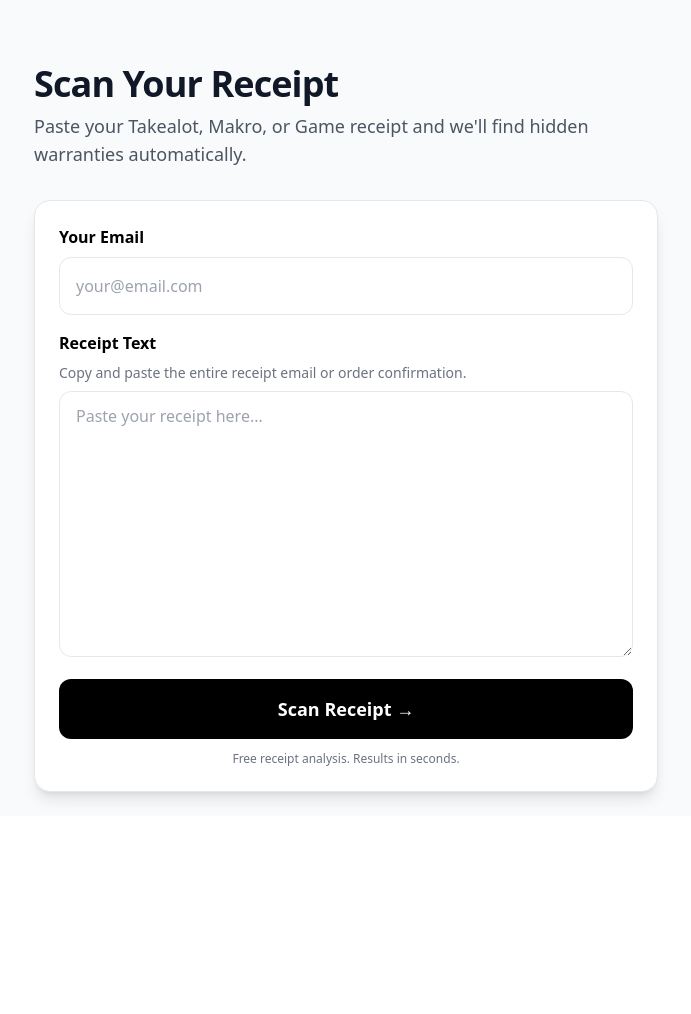
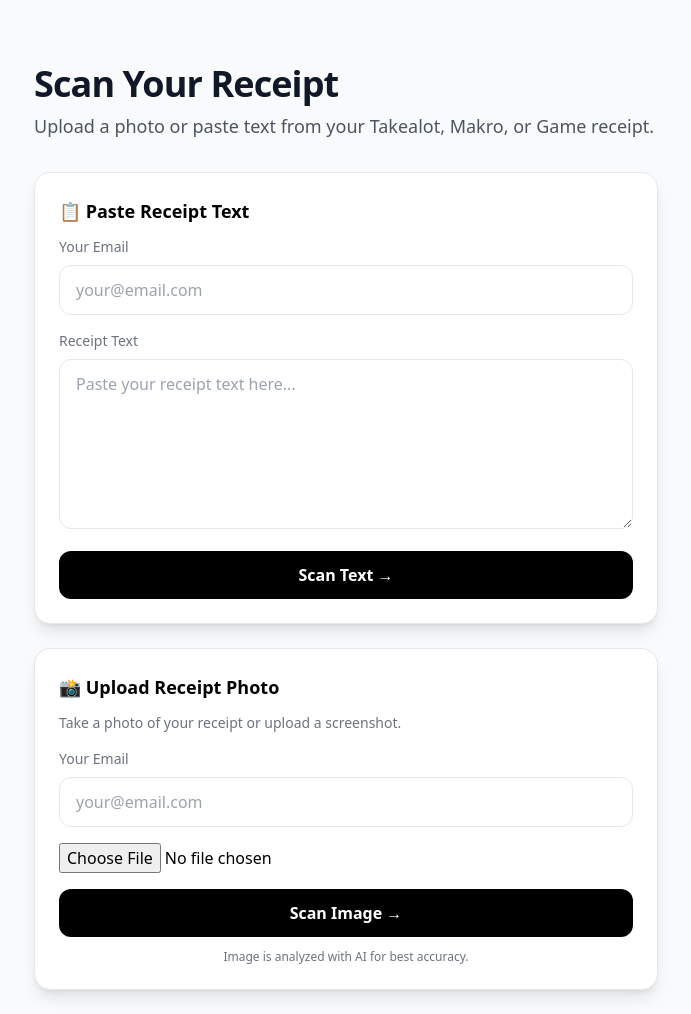
Before and after one commit to claimsa/claimflux-sa, a Flask app: page /scan in a window 1280 px wide. Shown: the part 61-1075 px from the top of the page, without its empty margins (294-985 px from the left). Before the commit the page ends 865 px from the top, so only its background shows below. Run offline with Flask 3, Linux system fonts and the light colour scheme; some libraries are stand-ins or nearby versions.

Commit message:
add image upload to scan page

```diff
--- a/templates/scan.html
+++ b/templates/scan.html
@@ -20,44 +20,41 @@
 
     <div class="max-w-2xl mx-auto mt-16 px-6">
         <h1 class="text-4xl font-bold tracking-tight text-gray-900 mb-2">Scan Your Receipt</h1>
-        <p class="text-lg text-gray-600 mb-8">Paste your Takealot, Makro, or Game receipt and we'll find hidden warranties automatically.</p>
+        <p class="text-lg text-gray-600 mb-8">Upload a photo or paste text from your Takealot, Makro, or Game receipt.</p>
 
+        <!-- Option 1: Paste Text -->
+        <div class="bg-white rounded-2xl shadow-lg border p-6 mb-6">
+            <h3 class="font-semibold text-lg mb-3">📋 Paste Receipt Text</h3>
+            <label class="block text-sm text-gray-500 mb-2">Your Email</label>
+            <input type="email" id="emailInput" placeholder="your@email.com" class="w-full px-4 py-3 border rounded-xl mb-4 outline-none focus:ring-2 focus:ring-black">
+
+            <label class="block text-sm text-gray-500 mb-2">Receipt Text</label>
+            <textarea id="receiptInput" rows="6" placeholder="Paste your receipt text here..." class="w-full px-4 py-3 border rounded-xl mb-4 outline-none focus:ring-2 focus:ring-black"></textarea>
+
+            <button onclick="scanText()" id="textBtn" class="w-full bg-black text-white py-3 rounded-xl font-semibold hover:bg-gray-800 transition">Scan Text →</button>
+        </div>
+
+        <!-- Option 2: Upload Image -->
         <div class="bg-white rounded-2xl shadow-lg border p-6">
-            <label class="block font-semibold mb-2">Your Email</label>
-            <input type="email" id="emailInput" placeholder="your@email.com" class="w-full px-4 py-4 border rounded-xl mb-4 outline-none focus:ring-2 focus:ring-black">
+            <h3 class="font-semibold text-lg mb-3">📸 Upload Receipt Photo</h3>
+            <p class="text-sm text-gray-500 mb-4">Take a photo of your receipt or upload a screenshot.</p>
+            <label class="block text-sm text-gray-500 mb-2">Your Email</label>
+            <input type="email" id="emailInputImg" placeholder="your@email.com" class="w-full px-4 py-3 border rounded-xl mb-4 outline-none focus:ring-2 focus:ring-black">
 
-            <label class="block font-semibold mb-2">Receipt Text</label>
-            <p class="text-sm text-gray-500 mb-2">Copy and paste the entire receipt email or order confirmation.</p>
-            <textarea id="receiptInput" rows="10" placeholder="Paste your receipt here..." class="w-full px-4 py-3 border rounded-xl mb-4 outline-none focus:ring-2 focus:ring-black"></textarea>
+            <input type="file" id="receiptImage" accept="image/*" class="w-full mb-4">
 
-            <button onclick="scanReceipt()" id="scanBtn" class="w-full bg-black text-white py-4 rounded-xl text-lg font-semibold hover:bg-gray-800 transition">Scan Receipt →</button>
-            <p class="text-xs text-gray-500 mt-3 text-center">Free receipt analysis. Results in seconds.</p>
+            <button onclick="scanImage()" id="imgBtn" class="w-full bg-black text-white py-3 rounded-xl font-semibold hover:bg-gray-800 transition">Scan Image →</button>
+            <p class="text-xs text-gray-500 mt-3 text-center">Image is analyzed with AI for best accuracy.</p>
         </div>
 
         <div id="results" class="mt-6"></div>
     </div>
 
     <script>
-    async function scanReceipt() {
-        const email = document.getElementById('emailInput').value.trim();
-        const receipt = document.getElementById('receiptInput').value.trim();
-        const btn = document.getElementById('scanBtn');
-        const resultsDiv = document.getElementById('results');
-
-        if (!email) { alert('Please enter your email.'); return; }
-        if (receipt.length < 20) { alert('Please paste the full receipt text.'); return; }
-
-        btn.disabled = true;
-        btn.textContent = 'Scanning...';
-        resultsDiv.innerHTML = '<div class="text-center py-8"><div class="animate-spin inline-block w-8 h-8 border-4 border-gray-300 border-t-black rounded-full"></div></div>';
-
-        try {
-            const response = await fetch('/api/scan-receipt', { method: 'POST', headers: {'Content-Type': 'application/json'}, body: JSON.stringify({email, receipt_text: receipt}) });
-            const data = await response.json();
-
+    function showResults(data, container) {
         if (data.error) {
-                resultsDiv.innerHTML = `<div class="bg-red-50 border border-red-200 rounded-xl p-6"><p class="text-red-800">${data.error}</p></div>`;
-                btn.disabled = false; btn.textContent = 'Scan Receipt →'; return;
+            container.innerHTML = `<div class="bg-red-50 border border-red-200 rounded-xl p-6"><p class="text-red-800">${data.error}</p></div>`;
+            return;
         }
 
         let html = `<div class="bg-green-50 border border-green-200 rounded-xl p-6"><h3 class="text-lg font-semibold text-green-900 mb-2">Scan Complete</h3><p class="text-green-800">Found <strong>${data.products_found}</strong> product(s). <strong>${data.warranty_matches}</strong> warranty match(es).</p>`;
@@ -78,12 +75,57 @@
         }
 
         html += `<div class="mt-4"><a href="/dashboard" class="bg-black text-white px-6 py-3 rounded-xl font-semibold inline-block hover:bg-gray-800 transition">View Dashboard →</a></div></div>`;
-            resultsDiv.innerHTML = html;
-            btn.disabled = false; btn.textContent = 'Scan Receipt →';
+        container.innerHTML = html;
+    }
+
+    async function scanText() {
+        const email = document.getElementById('emailInput').value.trim();
+        const receipt = document.getElementById('receiptInput').value.trim();
+        const btn = document.getElementById('textBtn');
+        const resultsDiv = document.getElementById('results');
+
+        if (!email) { alert('Please enter your email.'); return; }
+        if (receipt.length < 20) { alert('Please paste the full receipt text.'); return; }
+
+        btn.disabled = true; btn.textContent = 'Scanning...';
+        resultsDiv.innerHTML = '<div class="text-center py-8"><div class="animate-spin inline-block w-8 h-8 border-4 border-gray-300 border-t-black rounded-full"></div></div>';
+
+        try {
+            const response = await fetch('/api/scan-receipt', { method: 'POST', headers: {'Content-Type': 'application/json'}, body: JSON.stringify({email, receipt_text: receipt}) });
+            const data = await response.json();
+            showResults(data, resultsDiv);
         } catch (error) {
             resultsDiv.innerHTML = '<div class="bg-red-50 border border-red-200 rounded-xl p-6"><p class="text-red-800">Error. Please try again.</p></div>';
-            btn.disabled = false; btn.textContent = 'Scan Receipt →';
         }
+        btn.disabled = false; btn.textContent = 'Scan Text →';
+    }
+
+    async function scanImage() {
+        const email = document.getElementById('emailInputImg').value.trim();
+        const fileInput = document.getElementById('receiptImage');
+        const btn = document.getElementById('imgBtn');
+        const resultsDiv = document.getElementById('results');
+
+        if (!email) { alert('Please enter your email.'); return; }
+        if (!fileInput.files[0]) { alert('Please select an image.'); return; }
+
+        btn.disabled = true; btn.textContent = 'Analyzing with AI...';
+        resultsDiv.innerHTML = '<div class="text-center py-8"><div class="animate-spin inline-block w-8 h-8 border-4 border-gray-300 border-t-black rounded-full"></div><p class="text-gray-500 mt-2">Reading receipt image...</p></div>';
+
+        try {
+            const reader = new FileReader();
+            const base64 = await new Promise((resolve) => {
+                reader.onload = () => resolve(reader.result.split(',')[1]);
+                reader.readAsDataURL(fileInput.files[0]);
+            });
+
+            const response = await fetch('/api/scan-receipt-image', { method: 'POST', headers: {'Content-Type': 'application/json'}, body: JSON.stringify({email, image_base64: base64}) });
+            const data = await response.json();
+            showResults(data, resultsDiv);
+        } catch (error) {
+            resultsDiv.innerHTML = '<div class="bg-red-50 border border-red-200 rounded-xl p-6"><p class="text-red-800">Error. Please try again.</p></div>';
+        }
+        btn.disabled = false; btn.textContent = 'Scan Image →';
     }
     </script>
 </body>
```
Lines whose indentation alone changed are shown as unchanged.
